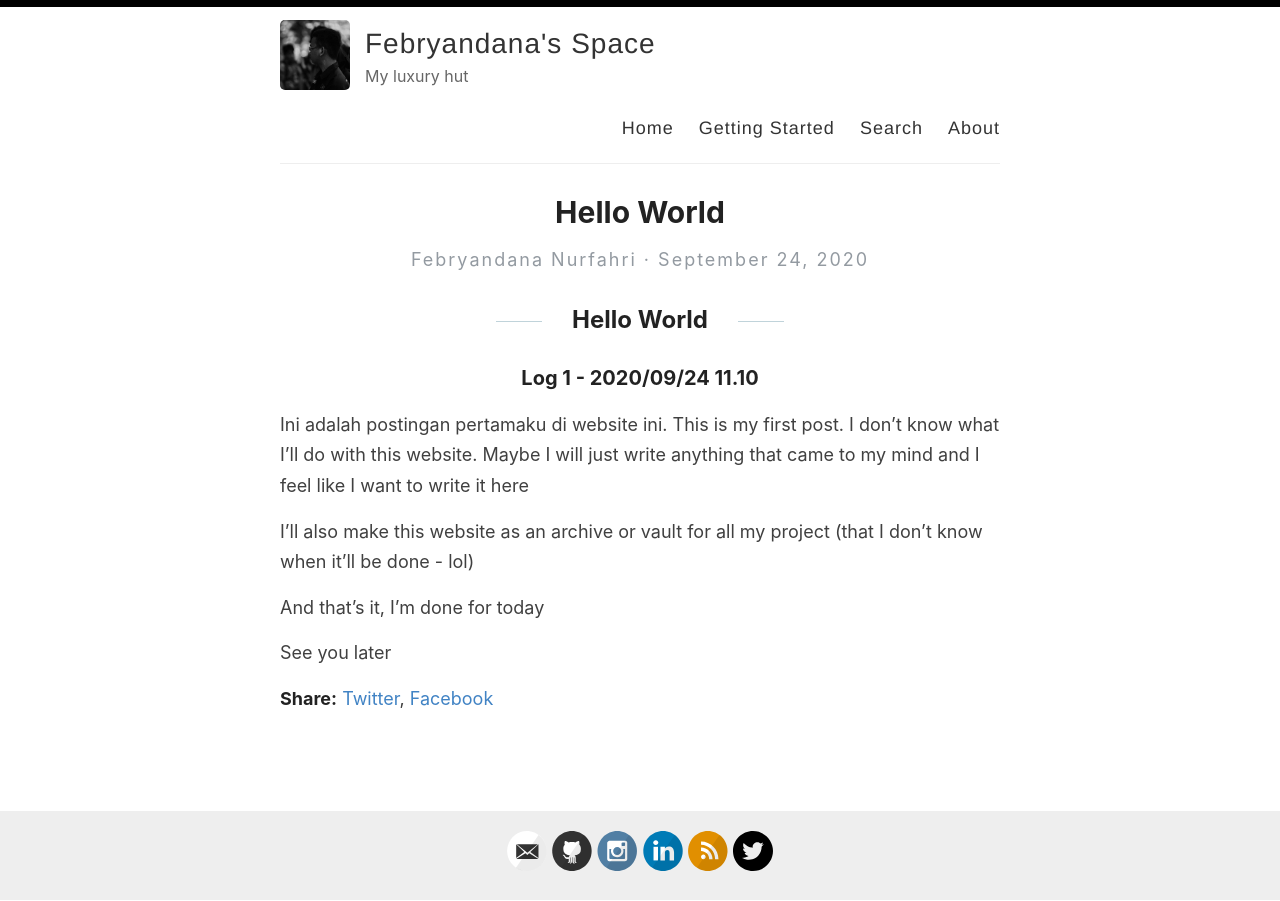
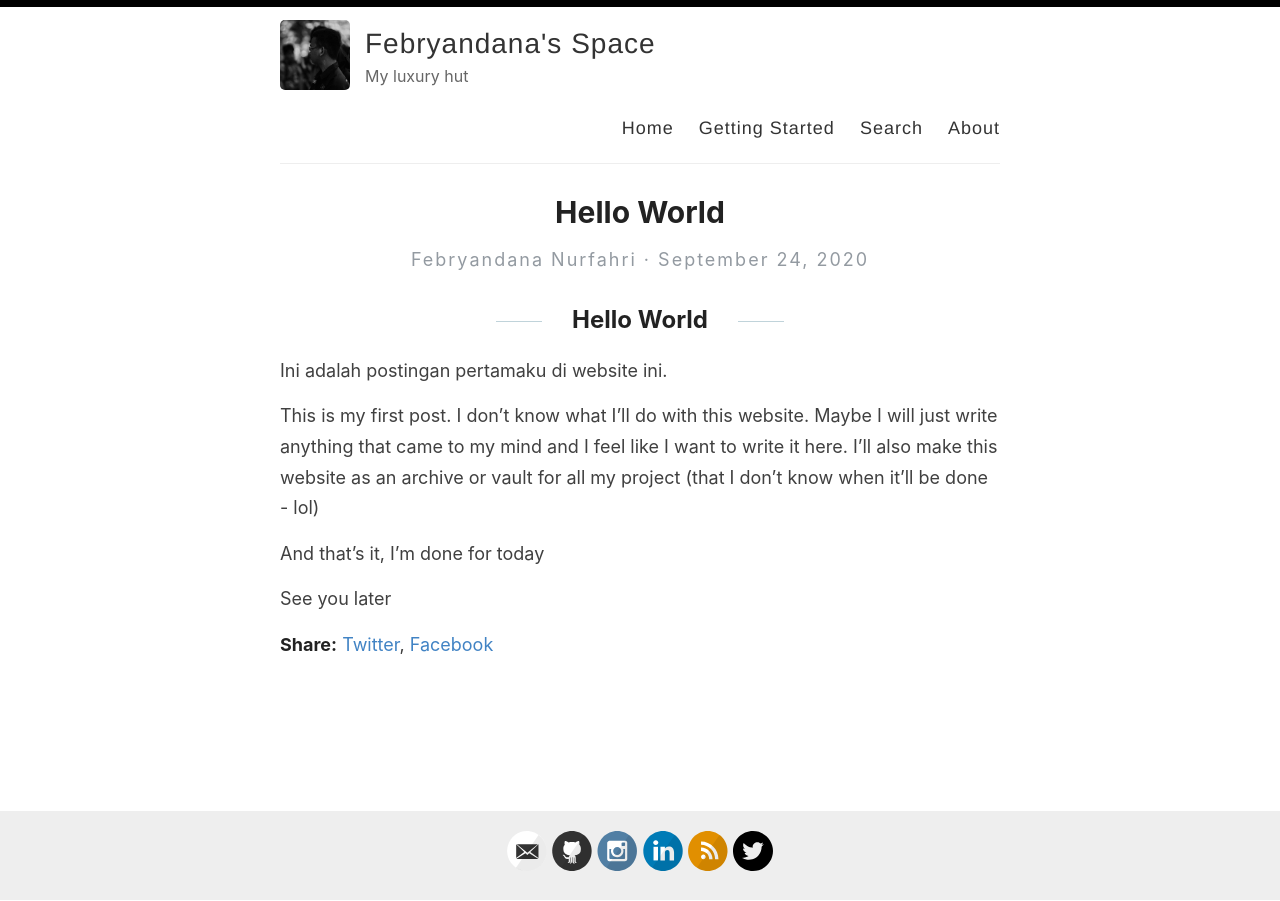
Before and after one commit to febryandana/febryandana.github.io, a Jekyll site: the page built from _posts/2020-09-24-hello-world.md, in a window 1280 px wide. Built offline with Jekyll 4.4.1, drawn with Linux system fonts in a browser that asks for light colours.

Commit message:
Update 2020-09-24-hello-world.md

```diff
--- a/_posts/2020-09-24-hello-world.md
+++ b/_posts/2020-09-24-hello-world.md
@@ -8,11 +8,9 @@ keyword: personal content
 
 ## Hello World
 
-### Log 1 - 2020/09/24 11.10
+Ini adalah postingan pertamaku di website ini.
 
-Ini adalah postingan pertamaku di website ini. This is my first post. I don't know what I'll do with this website. Maybe I will just write anything that came to my mind and I feel like I want to write it here
-
-I'll also make this website as an archive or vault for all my project (that I don't know when it'll be done - lol)
+This is my first post. I don't know what I'll do with this website. Maybe I will just write anything that came to my mind and I feel like I want to write it here. I'll also make this website as an archive or vault for all my project (that I don't know when it'll be done - lol)
 
 And that's it, I'm done for today
 
```
